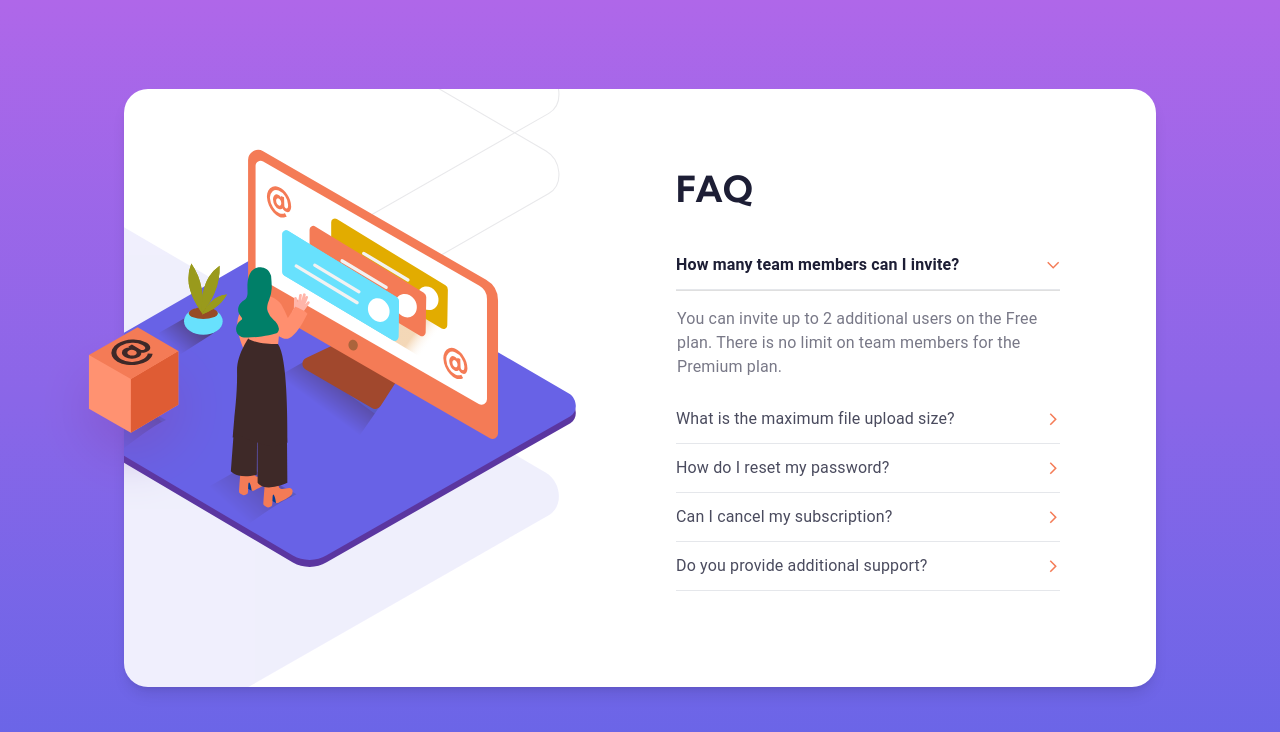
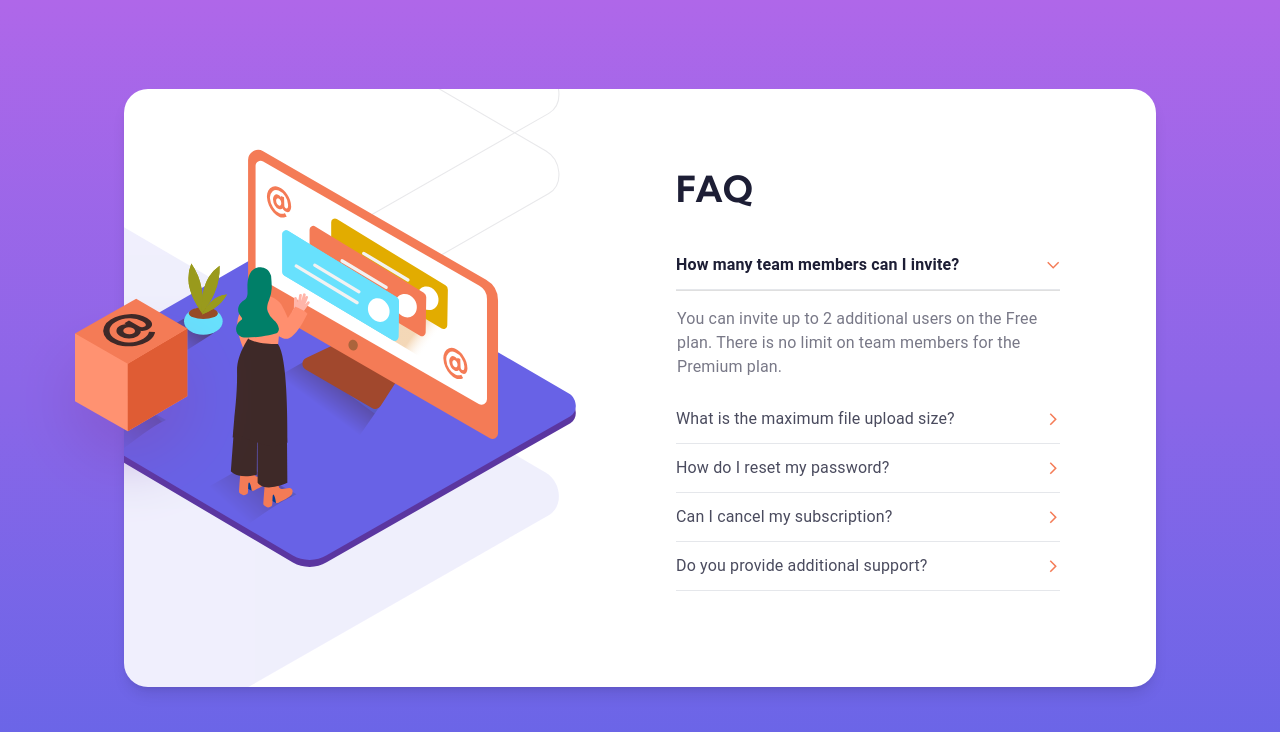
Before and after one commit to elliezub/faq-component, a React (Vite) app: page / in a window 1280 px wide. Shown: the top 732 px of the page. Built offline with nearby package versions, Linux system fonts and the light colour scheme.

Commit message:
Update App.css

```diff
--- a/src/App.css
+++ b/src/App.css
@@ -31,9 +31,10 @@
 }
 
 .cube {
-  left: -78px;
-  top: 236px;
+  left: -105px;
+  top: 207px;
   z-index: 3;
+  width: 240px;
 }
 
 .mobilebg {
@@ -41,5 +42,5 @@
 }
 
 .womanmobile {
-  width:292px;
+  width: 292px;
 }
```
